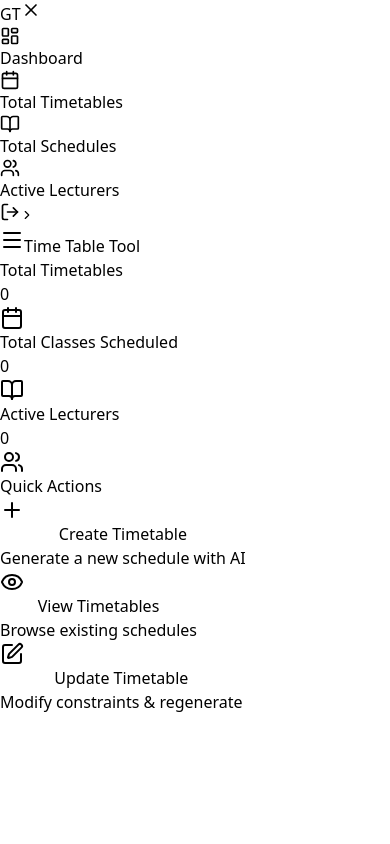
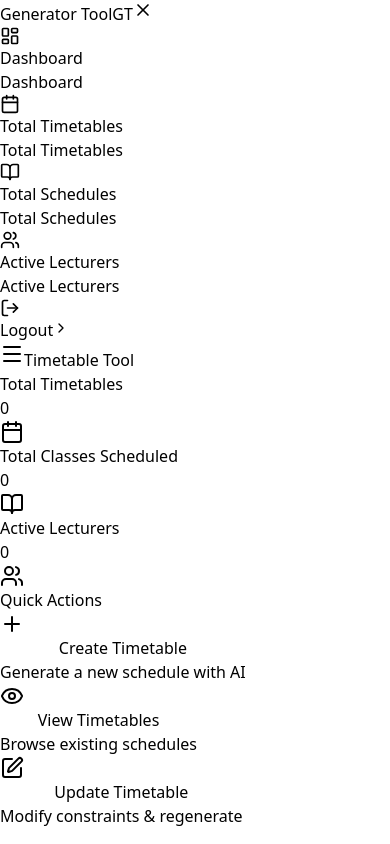
Before and after one commit to MohammedAnsari123/time-table-generater, a React app in the folder frontend/: page /dashboard in a window 390 px wide. Both pictures are taken after a click on the button 60 px from the left and 233 px from the top of the page. Built offline with nearby package versions, Linux system fonts and the light colour scheme; no server answers; the HTML template or start-up script is replaced by a standard one.

Commit message:
feat: responsive sidebar with hamburger menu on mobile

```diff
--- a/frontend/src/components/Layout.jsx
+++ b/frontend/src/components/Layout.jsx
@@ -1,14 +1,17 @@
-import React from 'react';
+import React, { useState, useEffect } from 'react';
 import { NavLink, useLocation, useNavigate } from 'react-router-dom';
-import { LayoutDashboard, Calendar, BookOpen, Users, LogOut, Menu, X } from 'lucide-react';
-import { useState } from 'react';
+import { LayoutDashboard, Calendar, BookOpen, Users, LogOut, Menu, X, ChevronLeft, ChevronRight } from 'lucide-react';
 
 const Layout = ({ children }) => {
-    const [isSidebarOpen, setIsSidebarOpen] = useState(true);
+    const [isDesktopOpen, setIsDesktopOpen] = useState(true);
+    const [isMobileOpen, setIsMobileOpen] = useState(false);
     const location = useLocation();
     const navigate = useNavigate();
 
-    const toggleSidebar = () => setIsSidebarOpen(!isSidebarOpen);
+    // Close mobile side menu on route change
+    useEffect(() => {
+        setIsMobileOpen(false);
+    }, [location.pathname]);
 
     const handleLogout = () => {
         localStorage.removeItem('token');
@@ -23,46 +26,66 @@ const Layout = ({ children }) => {
     ];
 
     return (
-        <div className="flex h-screen bg-gray-50 overflow-hidden">
+        <div className="flex h-screen bg-gray-50 overflow-hidden relative w-full">
+
+            {/* Mobile Backdrop Overlay */}
+            {isMobileOpen && (
+                <div
+                    className="fixed inset-0 bg-gray-900/50 backdrop-blur-sm z-40 md:hidden transition-opacity"
+                    onClick={() => setIsMobileOpen(false)}
+                />
+            )}
+
             {/* Sidebar */}
             <aside
-                className={`bg-white shadow-xl z-20 transition-all duration-300 ease-in-out flex flex-col
-                ${isSidebarOpen ? 'w-64' : 'w-20'} fixed md:relative h-full`}
+                className={`
+                    fixed md:relative z-50 h-full bg-white shadow-xl transition-all duration-300 ease-in-out flex flex-col
+                    border-r border-gray-100
+                    /* Mobile styles: hidden to the left by default, slide in when isMobileOpen */
+                    ${isMobileOpen ? 'translate-x-0 w-64' : '-translate-x-full w-64'}
+                    /* Desktop styles: override mobile translation, use width to collapse */
+                    md:translate-x-0 ${isDesktopOpen ? 'md:w-64' : 'md:w-20'}
+                `}
             >
                 {/* Logo Area */}
-                <div className="h-16 flex items-center justify-between px-4 border-b border-gray-100">
-                    {isSidebarOpen ? (
-                        <span className="text-xl font-bold bg-clip-text text-transparent bg-gradient-to-r from-purple-600 to-indigo-600">
-                            Generator Tool
-                        </span>
-                    ) : (
-                        <span className="text-xl font-bold text-purple-600 mx-auto">GT</span>
-                    )}
-                    <button onClick={toggleSidebar} className="p-1 rounded-md hover:bg-gray-100 text-gray-500 md:hidden">
+                <div className="h-16 flex items-center justify-between px-4 border-b border-gray-100 shrink-0">
+                    <span className={`text-xl font-bold bg-clip-text text-transparent bg-gradient-to-r from-purple-600 to-indigo-600 transition-opacity ${!isDesktopOpen && 'md:hidden'}`}>
+                        Generator Tool
+                    </span>
+                    <span className={`text-xl font-bold text-purple-600 mx-auto hidden ${!isDesktopOpen && 'md:block'}`}>
+                        GT
+                    </span>
+
+                    {/* Mobile Close Button inside sidebar */}
+                    <button onClick={() => setIsMobileOpen(false)} className="p-1 rounded-md hover:bg-gray-100 text-gray-500 md:hidden">
                         <X size={20} />
                     </button>
                 </div>
 
                 {/* Nav Items */}
-                <nav className="flex-1 py-6 space-y-2 px-3 overflow-y-auto">
+                <nav className="flex-1 py-6 space-y-2 px-3 overflow-y-auto overflow-x-hidden">
                     {navItems.map((item) => (
                         <NavLink
                             key={item.path}
                             to={item.path}
                             className={({ isActive }) => `
-                                flex items-center px-4 py-3 rounded-xl transition-all duration-200 group
+                                flex items-center px-4 py-3 rounded-xl transition-all duration-200 group relative
                                 ${isActive
                                     ? 'bg-gradient-to-r from-purple-500 to-indigo-600 text-white shadow-md'
-                                    : 'text-gray-600 hover:bg-gray-50 hover:text-purple-600'
+                                    : 'text-gray-600 hover:bg-gray-50 hover:text-purple-600 hover:scale-[1.02]'
                                 }
                             `}
                         >
-                            <item.icon size={20} className={`${isSidebarOpen ? 'mr-3' : 'mx-auto'}`} />
-                            {isSidebarOpen && <span className="font-medium">{item.label}</span>}
+                            <div className="min-w-[20px] flex justify-center">
+                                <item.icon size={20} className="shrink-0" />
+                            </div>
+                            <span className={`font-medium whitespace-nowrap ml-3 transition-opacity duration-200 ${!isDesktopOpen && 'md:opacity-0 md:hidden'}`}>
+                                {item.label}
+                            </span>
 
-                            {/* Tooltip for collapsed mode */}
-                            {!isSidebarOpen && (
-                                <div className="absolute left-16 bg-gray-800 text-white text-xs px-2 py-1 rounded opacity-0 group-hover:opacity-100 transition-opacity pointer-events-none z-50 whitespace-nowrap">
+                            {/* Tooltip for collapsed mode (Desktop Only) */}
+                            {!isDesktopOpen && (
+                                <div className="hidden md:block absolute left-14 bg-gray-800 text-white text-xs font-medium px-2.5 py-1.5 rounded-lg opacity-0 group-hover:opacity-100 transition-opacity pointer-events-none z-[60] shadow-lg whitespace-nowrap">
                                     {item.label}
                                 </div>
                             )}
@@ -71,47 +94,54 @@ const Layout = ({ children }) => {
                 </nav>
 
                 {/* Footer / Logout */}
-                <div className="p-4 border-t border-gray-100">
+                <div className="p-4 border-t border-gray-100 relative shrink-0">
                     <button
                         onClick={handleLogout}
-                        className={`flex items-center w-full px-4 py-2 rounded-xl text-gray-500 hover:bg-red-50 hover:text-red-600 transition-colors
-                            ${!isSidebarOpen && 'justify-center'}
+                        className={`flex items-center w-full px-4 py-3 rounded-xl text-gray-500 hover:bg-red-50 hover:text-red-600 transition-colors
+                            ${!isDesktopOpen && 'md:justify-center px-0'}
                         `}
                     >
-                        <LogOut size={20} className={`${isSidebarOpen ? 'mr-3' : ''}`} />
-                        {isSidebarOpen && <span className="font-medium">Logout</span>}
+                        <div className="min-w-[20px] flex justify-center">
+                            <LogOut size={20} className="shrink-0" />
+                        </div>
+                        <span className={`font-medium ml-3 ${!isDesktopOpen && 'md:hidden'}`}>Logout</span>
                     </button>
 
-                    {/* Access to toggle (desktop only mostly) */}
+                    {/* Desktop Toggle Button */}
                     <button
-                        onClick={toggleSidebar}
-                        className="hidden md:flex absolute -right-3 top-20 bg-white border border-gray-200 rounded-full p-1 shadow-md hover:bg-gray-50"
+                        onClick={() => setIsDesktopOpen(!isDesktopOpen)}
+                        className="hidden md:flex absolute -right-4 top-[-20px] bg-white border border-gray-200 rounded-full p-1.5 shadow-sm hover:shadow-md hover:bg-gray-50 hover:text-purple-600 transition-all text-gray-400 z-[70]"
+                        aria-label="Toggle Sidebar"
                     >
-                        {isSidebarOpen ? <ChevronLeft size={14} /> : <ChevronRight size={14} />}
+                        {isDesktopOpen ? <ChevronLeft size={16} /> : <ChevronRight size={16} />}
                     </button>
                 </div>
             </aside>
 
             {/* Main Content Area */}
-            <div className="flex-1 flex flex-col h-full overflow-hidden relative">
+            <div className="flex-1 flex flex-col h-full overflow-hidden w-full relative bg-gray-50/50">
                 {/* Mobile Header for Menu */}
-                <header className="md:hidden bg-white h-16 shadow-sm flex items-center px-4 justify-between">
-                    <button onClick={toggleSidebar} className="text-gray-600">
+                <header className="md:hidden bg-white/80 backdrop-blur-md h-16 shadow-sm border-b border-gray-100 flex items-center px-4 justify-between shrink-0 z-30 sticky top-0 w-full transition-all">
+                    <button
+                        onClick={() => setIsMobileOpen(true)}
+                        className="p-2 -ml-2 text-gray-600 hover:bg-purple-50 hover:text-purple-600 rounded-xl transition-colors"
+                        aria-label="Open Menu"
+                    >
                         <Menu size={24} />
                     </button>
-                    <span className="font-bold text-gray-800">Time Table Tool</span>
-                    <div className="w-6"></div> {/* Spacer */}
+                    <span className="font-bold text-gray-800 absolute left-1/2 -translate-x-1/2">Timetable Tool</span>
+                    <div className="w-8"></div> {/* Spacer for exact centering */}
                 </header>
 
-                <main className="flex-1 overflow-x-hidden overflow-y-auto bg-gray-50 p-4 md:p-6 transition-all">
-                    {children}
+                {/* Page Content */}
+                <main className="flex-1 overflow-x-hidden overflow-y-auto p-4 md:p-6 lg:p-8 transition-all w-full relative z-0">
+                    <div className="max-w-7xl mx-auto w-full">
+                        {children}
+                    </div>
                 </main>
             </div>
         </div>
     );
 };
 
-// Start icons
-import { ChevronLeft, ChevronRight } from 'lucide-react';
-
 export default Layout;
```
